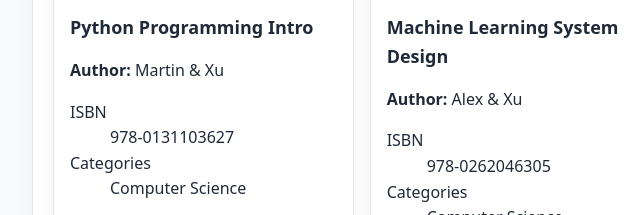
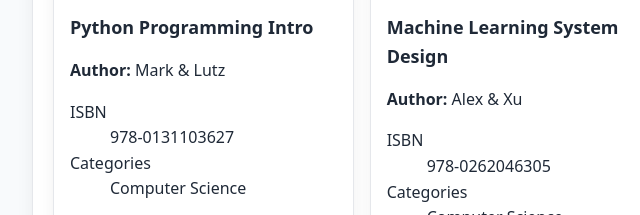
Before and after one commit to sxsun1684/info-6150-a2, a plain HTML site: page books.html in a window 1280 px wide. Shown: the part 729-944 px from the top of the page, 120-760 px from the left. Drawn offline with Linux system fonts and the light colour scheme.

Commit message:
author in book.html

```diff
--- a/books.html
+++ b/books.html
@@ -55,7 +55,7 @@
                 </figure>
 
                 <h3 itemprop="name">Python Programming Intro</h3>
-                <p><strong>Author:</strong> <span itemprop="author">Martin &amp; Xu</span></p>
+                <p><strong>Author:</strong> <span itemprop="author">Mark &amp; Lutz</span></p>
 
                 <!-- Book details -->
                 <div class="meta">
```
